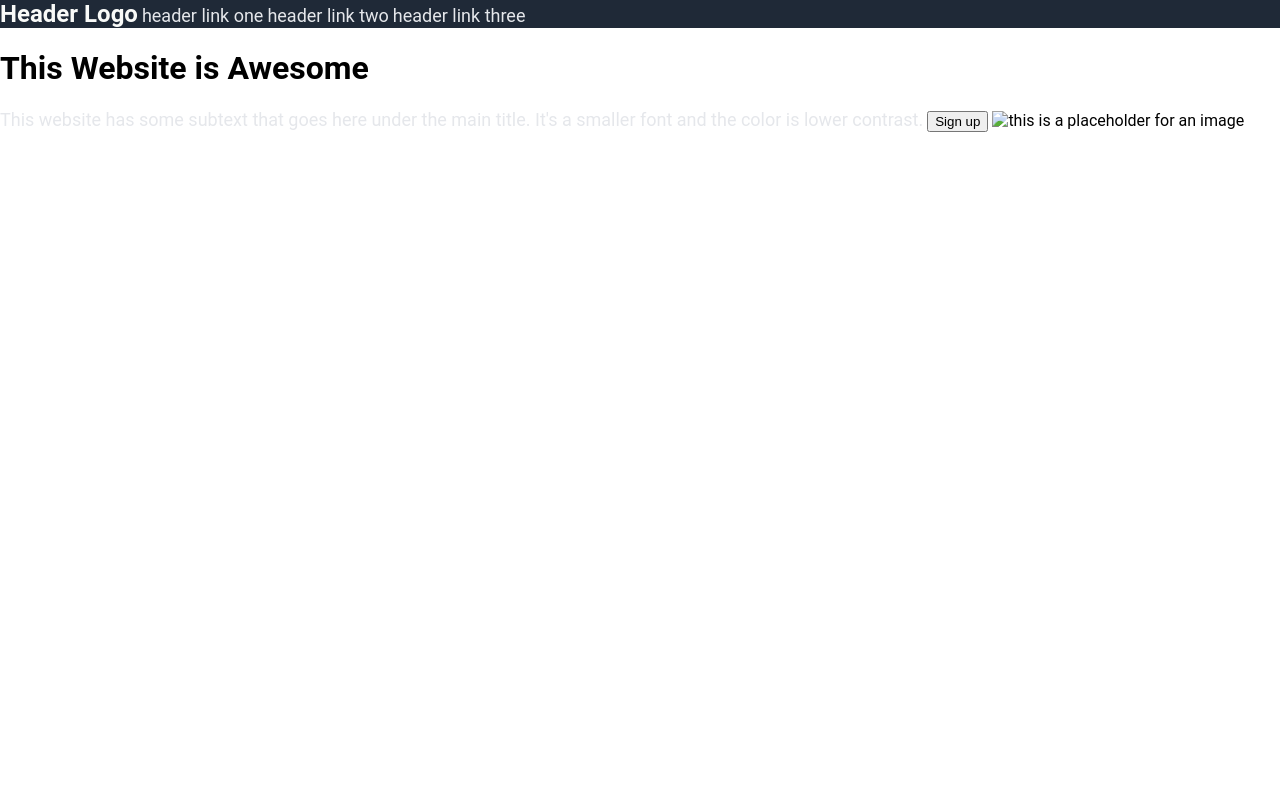
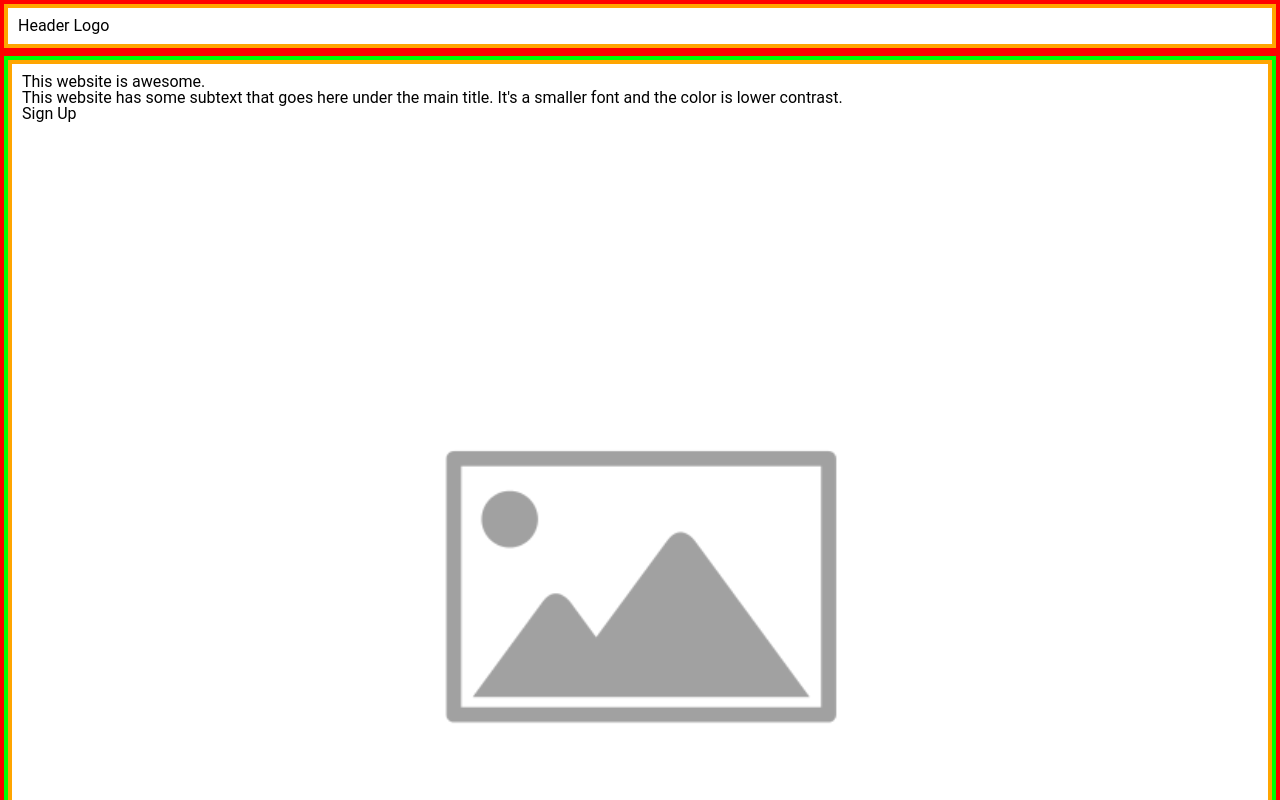
Before and after one commit to Matthew-Stacey/placeholder-website, a plain HTML site: page index.html in a window 1280 px wide. Shown: the top 800 px of the page. Drawn offline with Linux system fonts and the light colour scheme.

Commit message:
Restarted to create website that fits all devices - Added boxes to work in

```diff
--- a/index.html
+++ b/index.html
@@ -8,17 +8,58 @@
     <link rel="stylesheet" href="style.css">
 </head>
 <body>
+    <!--Header-->
     <header>
-        <p1 class="logo">Header Logo</p1>
-            <p1 class="links">header link one</p1>
-            <p1 class="links">header link two</p1>
-            <p1 class="links">header link three</p1>
+        <div class="inner-column">
+        <h1>Header Logo</h1>
+        </div>
     </header>
-    <hero>
-        <h1 class="hero">This Website is Awesome</h1>
-        <p1 class="links">This website has some subtext that goes here under the main title. It's a smaller font and the color is lower contrast.</p1>
-        <button>Sign up</button>
-        <img alt="this is a placeholder for an image">
-    </hero>
+    <!--Main Content-->
+    <main>
+    <!--Hero-->
+        <section>
+            <div class="inner-column">
+
+                <div class="graphic">
+                    <div class="hero-text">
+                        <h1>This website is awesome.</h1>
+
+                        <p>This website has some subtext that goes here under the main title. It's a smaller font and the color is lower contrast.</p>
+
+                        <a href="#">Sign Up</a>
+                    </div>
+
+                    <picture>
+                        <img src="assets/placeholder-image.png" alt="This is the placeholder for an image">
+                    </picture>
+                </div>
+
+            </div>
+        </section>
+    <!--Information Images-->
+        <section>
+            <div class="inner-column">
+                <h2>Information</h2>
+            </div>
+        </section>
+    <!--Quote-->
+        <section>
+            <div class="inner-column">
+                <h2>Quotes</h2>
+            </div>
+        </section>
+    <!--Sign Up-->
+        <section>
+            <div class="inner-column">
+                <h2>Sign Up</h2>
+            </div>
+        </section>
+    </main>
+    <!--Footer-->
+    <footer>
+        <div class="inner-column">
+            <h2>Footer</h1>
+        </div>
+    </footer>
 </body>
 </html>
--- /dev/null
+++ b/reset.css
@@ -0,0 +1,48 @@
+/* http://meyerweb.com/eric/tools/css/reset/
+   v2.0 | 20110126
+   License: none (public domain)
+*/
+
+html, body, div, span, applet, object, iframe,
+h1, h2, h3, h4, h5, h6, p, blockquote, pre,
+a, abbr, acronym, address, big, cite, code,
+del, dfn, em, img, ins, kbd, q, s, samp,
+small, strike, strong, sub, sup, tt, var,
+b, u, i, center,
+dl, dt, dd, ol, ul, li,
+fieldset, form, label, legend,
+table, caption, tbody, tfoot, thead, tr, th, td,
+article, aside, canvas, details, embed,
+figure, figcaption, footer, header, hgroup,
+menu, nav, output, ruby, section, summary,
+time, mark, audio, video {
+	margin: 0;
+	padding: 0;
+	border: 0;
+	font-size: 100%;
+	font: inherit;
+	vertical-align: baseline;
+}
+/* HTML5 display-role reset for older browsers */
+article, aside, details, figcaption, figure,
+footer, header, hgroup, menu, nav, section {
+	display: block;
+}
+body {
+	line-height: 1;
+}
+ol, ul {
+	list-style: none;
+}
+blockquote, q {
+	quotes: none;
+}
+blockquote:before, blockquote:after,
+q:before, q:after {
+	content: '';
+	content: none;
+}
+table {
+	border-collapse: collapse;
+	border-spacing: 0;
+}
--- a/style.css
+++ b/style.css
@@ -1,19 +1,64 @@
-body {
-    margin: 0;
-    font-family: 'Roboto', Oxygen, Ubuntu, Cantarell, 'Open Sans', 'Helvetica Neue', sans-serif;
+@import 'reset.css';
+
+* {
+    box-sizing: border-box;
 }
 
-header {
-    background-color: #1f2937;
+picture {
+    display: block;
 }
 
-.logo {
-    color: #f9faf8;
-    font-size: 24px;
-    font-weight: bold;
+img {
+    display: block;
+    width: 100%;
+    height: auto;
 }
 
-.links {
-    color: #e5e7eb;
-    font-size: 18px;
+a {
+    color: inherit;
+    text-decoration: none;
 }
+
+p a, li a {
+    color: blue;
+    text-decoration: underline;
+}
+
+/* STRUCTURE */
+
+body {
+    font-family: 'Roboto', Oxygen, Ubuntu, Cantarell, 'Open Sans', 'Helvetica Neue', sans-serif;
+    display: flex;
+    flex-direction: column;
+    min-height: 100vh;
+}
+
+main {
+    flex-grow: 1;
+}
+
+.inner-column {
+    display: block;
+    border: 4px solid orange;
+    padding: 10px;
+}
+
+
+
+
+
+
+
+
+
+
+
+
+
+header, footer, main {
+    border: 4px solid red;
+}
+
+section {
+    border: 4px solid lime;
+}
```
Also changed, not shown: assets/placeholder-image.png (added).
